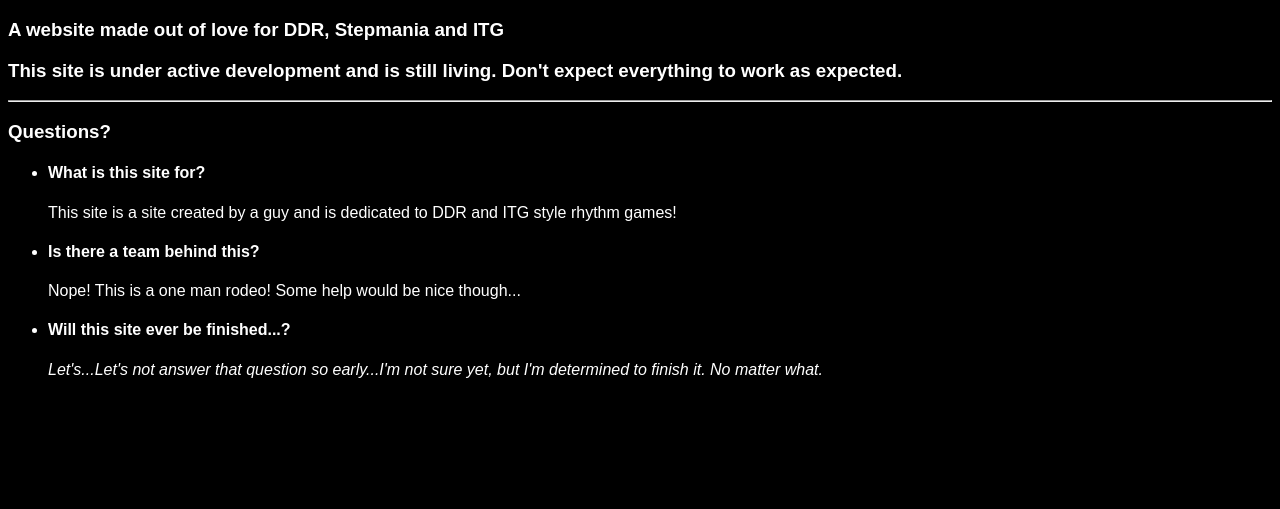
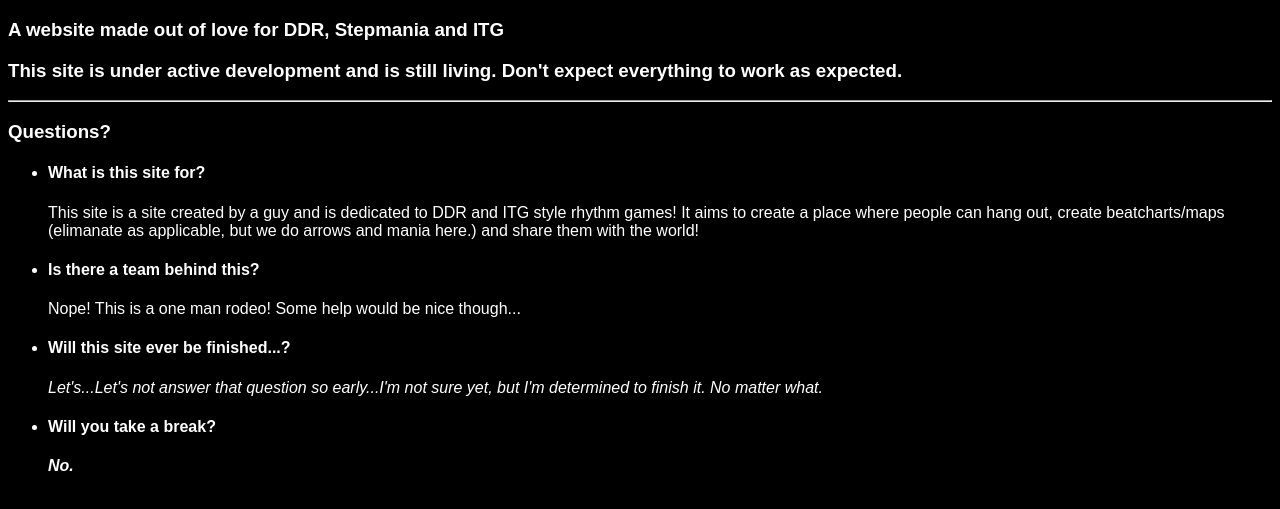
Before and after one commit to KisanoWasTaken/Project-ArrowStorm, a plain HTML site: page home.html in a window 1280 px wide. Shown: the part 121-630 px from the top of the page. Drawn offline with Linux system fonts and the light colour scheme.

Commit message:
I made the homepage more semantic. Might make use of this later on

```diff
--- a/home.html
+++ b/home.html
@@ -20,21 +20,27 @@
             <p><a href=".\home.html">Main Page</a> | <a href="./credits.html">Credits</a> | <a href=".\clientdownloads.html">App Downloads</a></p>
         </nav>
         <div class="content">
+            <header>
                 <h1>Welcome to PROJECT ARROWSTORM.</h1>
                 <h3>A website made out of love for DDR, Stepmania and ITG</h3>
                 <div id="warning">
                     <h3>This site is under active development and is still living. Don't expect everything to work as expected.</h3>
                 </div>
+            </header>
+            <main>
                 <hr>
                 <h3>Questions?</h3>
                 <ul>
                     <li><h4>What is this site for?</h4></li>
-                <p>This site is a site created by a guy and is dedicated to DDR and ITG style rhythm games!</p>
+                    <p>This site is a site created by a guy and is dedicated to DDR and ITG style rhythm games! It aims to create a place where people can hang out, create beatcharts/maps (elimanate as applicable, but we do arrows and mania here.) and share them with the world!</p>
                     <li><h4>Is there a team behind this?</h4></li>
                     <p>Nope! This is a one man rodeo! Some help would be nice though...</p>
                     <li><h4><strong>Will this site ever be finished...?</strong></h4></li>
                     <p><i>Let's...Let's not answer that question so early...I'm not sure yet, but I'm determined to finish it. No matter what.</i></p>
+                    <li><h4>Will you take a break?</h4></li>
+                    <p><strong><i>No.</i></strong></p>
                 </ul>
+            </main>
         </div>
     </body>
 </html>
```
Lines whose indentation alone changed are shown as unchanged.
